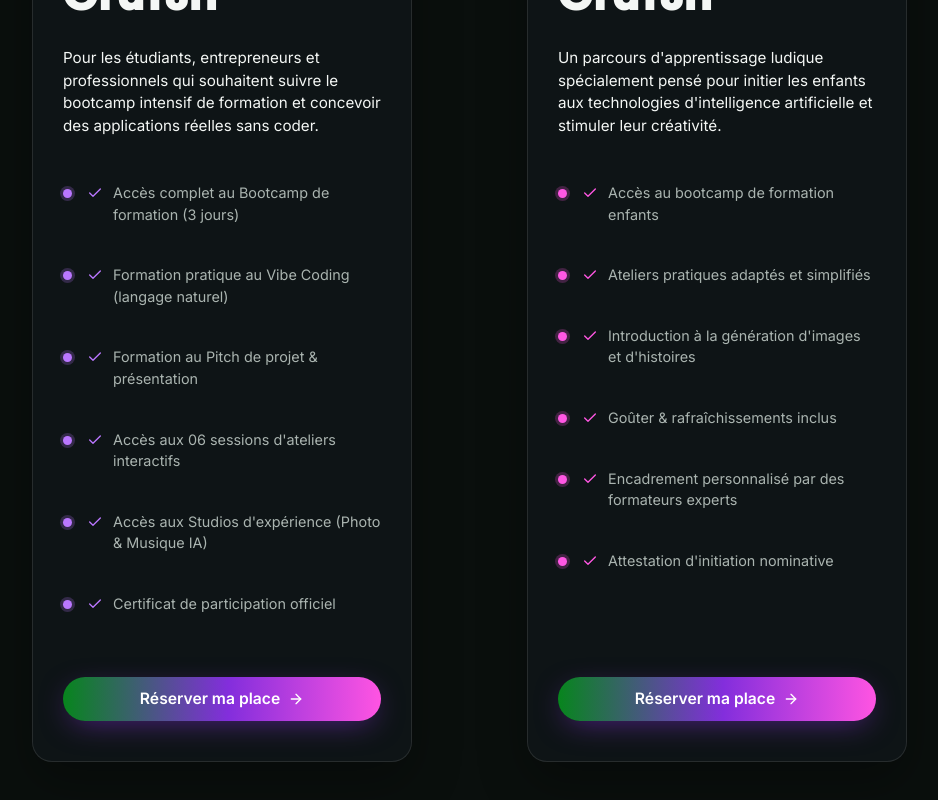
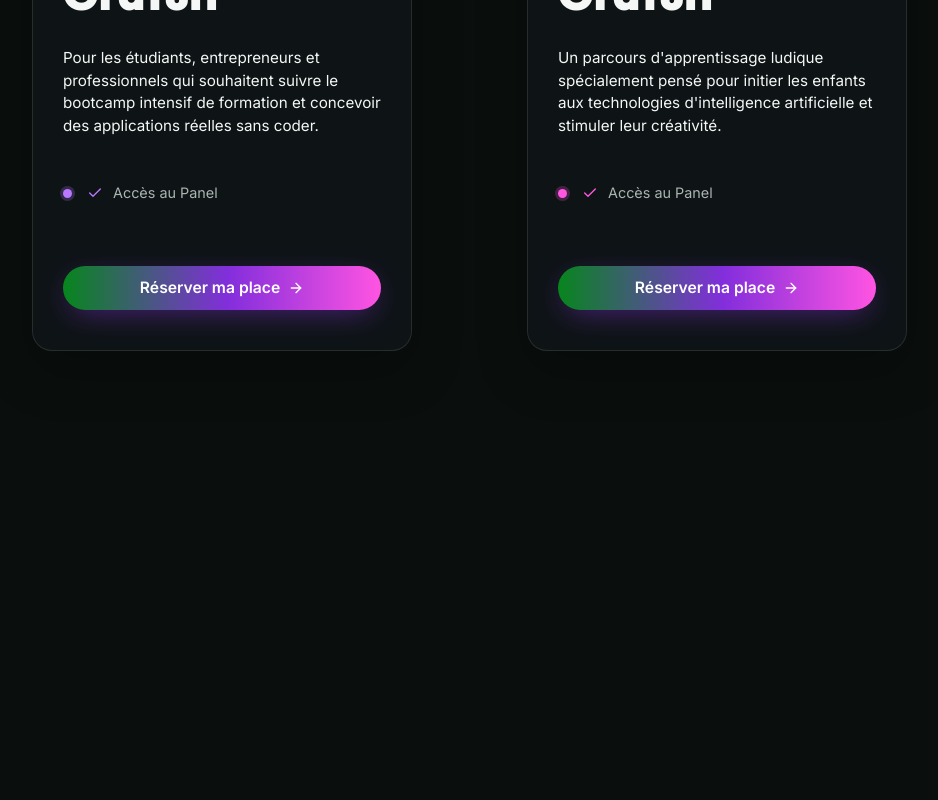
Before and after one commit to Reinvent-Labs/vibeathon-platform, a Next.js app: page /formation in a window 1280 px wide. Shown: the part 2484-3284 px from the top of the page, without its empty margins (128-1066 px from the left). After the commit the page ends 2995 px from the top, so only its background shows below. Built offline with nearby package versions, Linux system fonts and the light colour scheme; no server answers.

Commit message:
feat: simplify formation perks to Accès au Panel only

```diff
--- a/app/formation/page.tsx
+++ b/app/formation/page.tsx
@@ -30,12 +30,7 @@ export default function FormationPage() {
       price: "Gratuit",
       description: "Pour les étudiants, entrepreneurs et professionnels qui souhaitent suivre le bootcamp intensif de formation et concevoir des applications réelles sans coder.",
       perks: [
-        "Accès complet au Bootcamp de formation (3 jours)",
-        "Formation pratique au Vibe Coding (langage naturel)",
-        "Formation au Pitch de projet & présentation",
-        "Accès aux 06 sessions d'ateliers interactifs",
-        "Accès aux Studios d'expérience (Photo & Musique IA)",
-        "Certificat de participation officiel",
+        "Accès au Panel",
       ],
       link: "https://forms.gle/mSpiMRyrmmBxXdq29",
       color: "#BA77FF", // Purple accent
@@ -46,12 +41,7 @@ export default function FormationPage() {
       price: "Gratuit",
       description: "Un parcours d'apprentissage ludique spécialement pensé pour initier les enfants aux technologies d'intelligence artificielle et stimuler leur créativité.",
       perks: [
-        "Accès au bootcamp de formation enfants",
-        "Ateliers pratiques adaptés et simplifiés",
-        "Introduction à la génération d'images et d'histoires",
-        "Goûter & rafraîchissements inclus",
-        "Encadrement personnalisé par des formateurs experts",
-        "Attestation d'initiation nominative",
+        "Accès au Panel",
       ],
       link: "https://forms.gle/RYk9d6mH3MWn63rg9",
       color: "#FF57E3", // Pink accent
--- a/lib/categories.ts
+++ b/lib/categories.ts
@@ -76,10 +76,7 @@ export const CATEGORIES: Record<ParticipantCategory, CategoryConfig> = {
     qrLetter: "A",
     tagline: "Pour les adultes qui veulent suivre le bootcamp de formation",
     perks: [
-      "Accès au bootcamp de formation",
-      "Accès à toutes les formations de la journée",
-      "Un atelier au choix",
-      "Certificat de participation (optionnel)",
+      "Accès au Panel",
     ],
   },
   FORMATION_KIDS: {
@@ -91,10 +88,7 @@ export const CATEGORIES: Record<ParticipantCategory, CategoryConfig> = {
     qrLetter: "K",
     tagline: "Le bootcamp de formation pensé pour les enfants",
     perks: [
-      "Accès au bootcamp de formation pour enfants",
-      "Un atelier adapté aux enfants",
-      "Goûter inclus",
-      "Encadrés par des formateurs",
+      "Accès au Panel",
     ],
   },
 };
--- a/lib/cms-defaults.ts
+++ b/lib/cms-defaults.ts
@@ -197,14 +197,14 @@ export const DEFAULT_SITE_CONTENT: Record<string, string> = {
     "Pour les adultes qui veulent suivre le bootcamp de formation",
   "category.formation_adulte.fee": "0",
   "category.formation_adulte.perks":
-    "Accès au bootcamp de formation\nAccès à toutes les formations de la journée\nUn atelier au choix\nCertificat de participation (optionnel)",
+    "Accès au Panel",
 
   "category.formation_kids.label": "Formation Kids",
   "category.formation_kids.tagline":
     "Le bootcamp de formation pensé pour les enfants",
   "category.formation_kids.fee": "0",
   "category.formation_kids.perks":
-    "Accès au bootcamp de formation pour enfants\nUn atelier adapté aux enfants\nGoûter inclus\nEncadrés par des formateurs",
+    "Accès au Panel",
 
   // ── Audience ──────────────────────────────────────────────────────────────
   "audience.eyebrow": "Pour qui ?",
```
